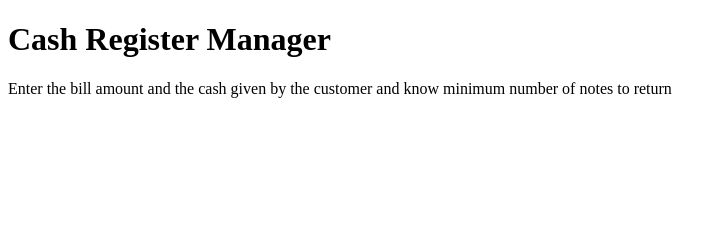
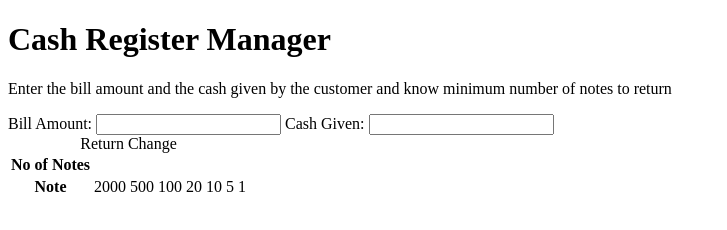
Before and after one commit to Deepak-1373/Cash-Register-Manager-Neog, a plain HTML site: page index.html in a window 1280 px wide. Shown: the whole page, without its empty margins (0-727 px from the left). Drawn offline with Linux system fonts and the light colour scheme.

Commit message:
Feature: Add Table and Input field

```diff
--- a/index.html
+++ b/index.html
@@ -14,6 +14,29 @@
         Enter the bill amount and the cash given by the customer and know
         minimum number of notes to return
       </p>
+      <label for="bill-amount">Bill Amount:</label>
+      <input id="bill-amount" type="text" />
+      <label for="cash-given">Cash Given:</label>
+      <input id="cash-given" type="text" />
+      <table class="change-table">
+        <caption>
+          Return Change
+        </caption>
+        <tr>
+          <th>No of Notes</th>
+          <td></td>
+        </tr>
+        <tr>
+          <th>Note</th>
+          <td>2000</td>
+          <td>500</td>
+          <td>100</td>
+          <td>20</td>
+          <td>10</td>
+          <td>5</td>
+          <td>1</td>
+        </tr>
+      </table>
     </div>
   </body>
 </html>
```
